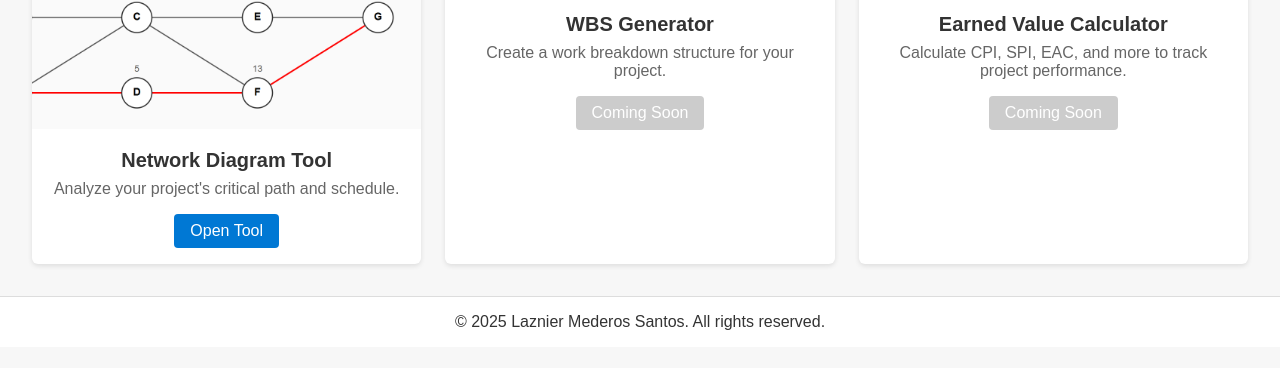
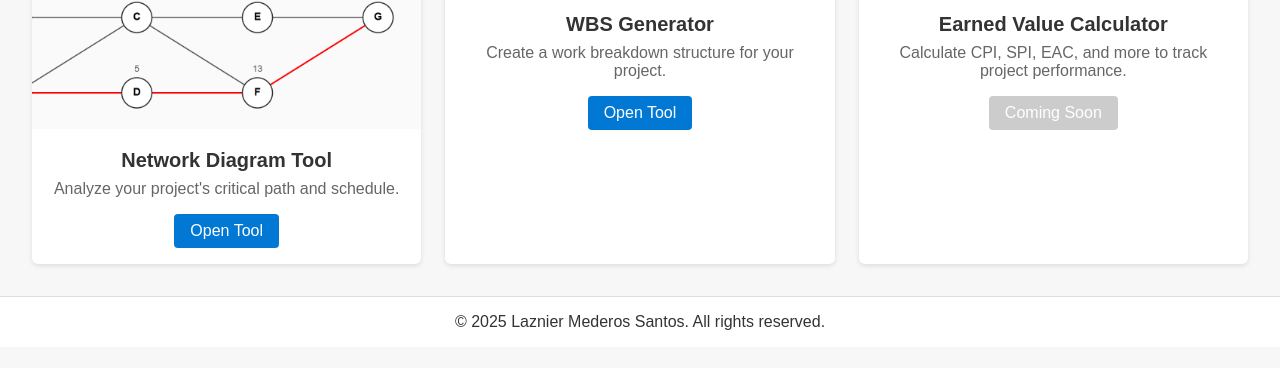
Before and after one commit to laznier/ProjectManagerHelper, a plain HTML site: page index.html in a window 1280 px wide. Shown: the part 272-640 px from the top of the page. Drawn offline with Linux system fonts and the light colour scheme.

Commit message:
Update index.html

```diff
--- a/index.html
+++ b/index.html
@@ -32,12 +32,13 @@
       <a href="network-diagram/" class="tool-button">Open Tool</a>
     </div>
 
-    <!-- CARD 2: WBS Generator (placeholder) -->
+    <!-- CARD 2: WBS Generator (now enabled) -->
     <div class="tool-card">
       <img src="images/wbs.png" alt="WBS Generator" />
       <h2>WBS Generator</h2>
       <p>Create a work breakdown structure for your project.</p>
-      <a href="#" class="tool-button disabled">Coming Soon</a>
+      <!-- Link now points to your WSB-Generator folder, removing "disabled" class -->
+      <a href="WSB-Generator/" class="tool-button">Open Tool</a>
     </div>
 
     <!-- CARD 3: Future Tools... -->
```
